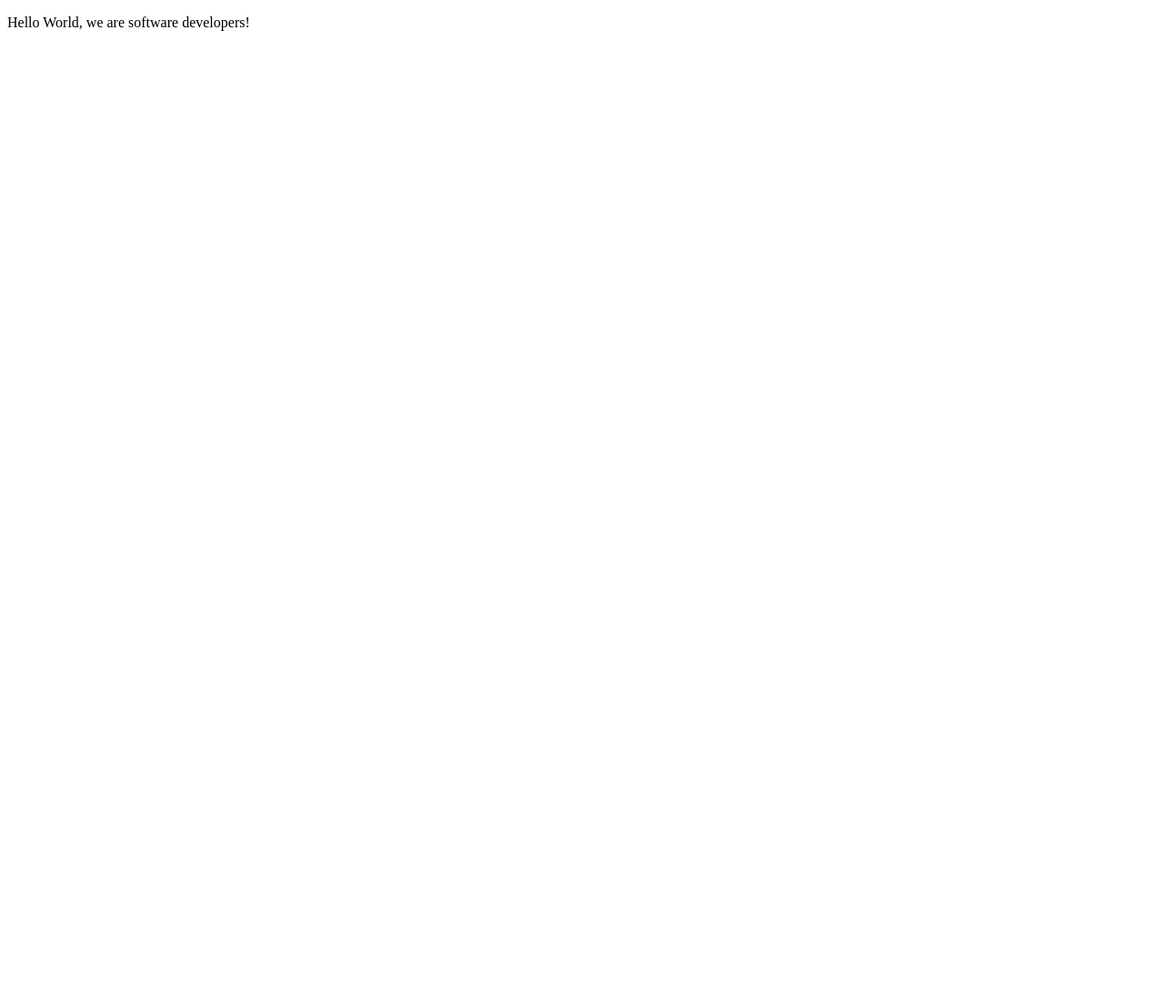
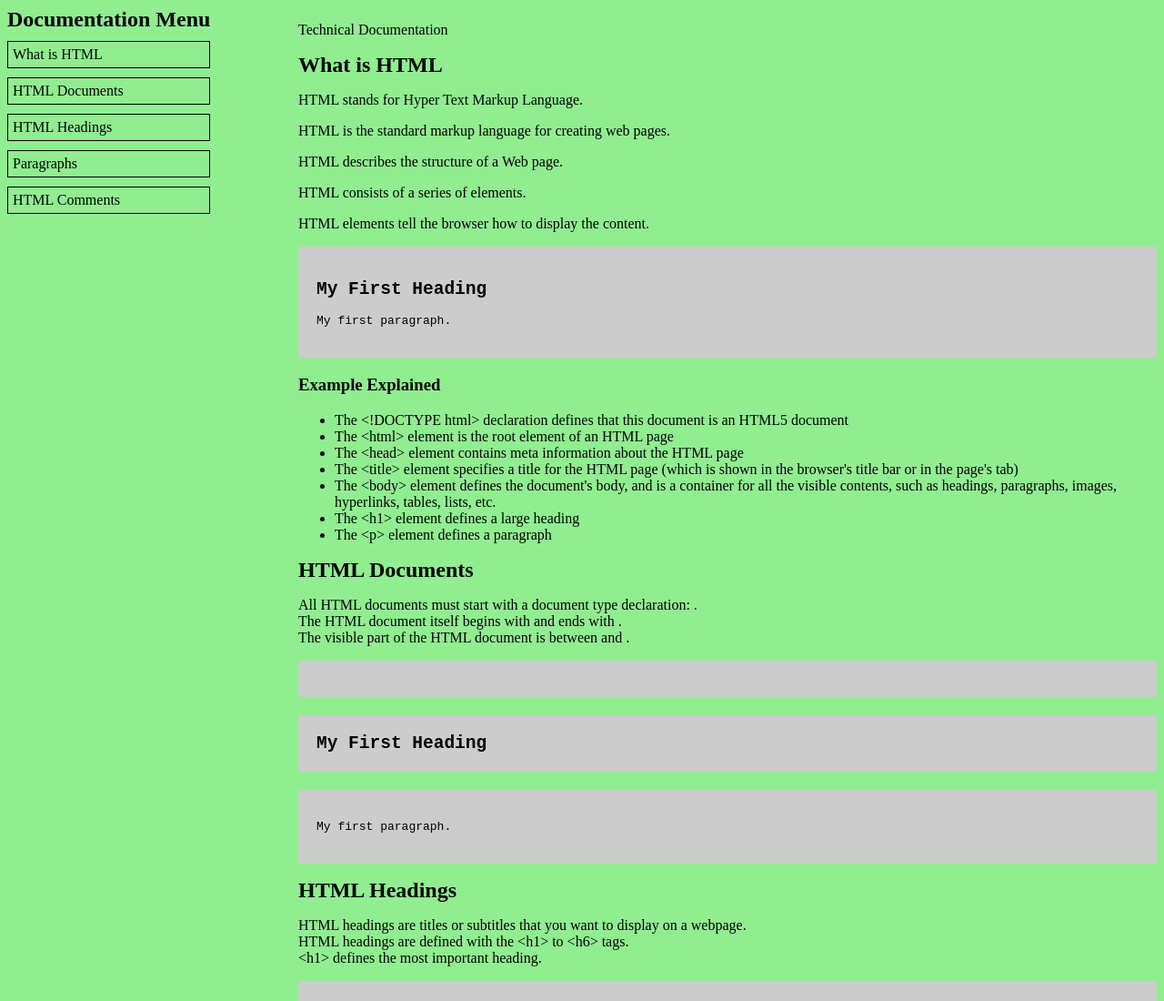
Before and after one commit to aman1/microverse-repo1, a plain HTML site: page index.html in a window 1280 px wide. Shown: the top 1100 px of the page at 91% size. Before the commit the page ends 800 px from the top, so only its background shows below. Drawn offline with Linux system fonts and the light colour scheme.

Commit message:
3rd commit

```diff
--- a/index.html
+++ b/index.html
@@ -1,9 +1,185 @@
 <!DOCTYPE html>
+<html>
 <head>
     <title>Second Repo</title>
+    <style>
+    div.main-body {
+	display: grid;
+	grid-template-columns: minmax(300px , auto)1fr;
+	grid-template-areas: "navbar mainContent";
+	grid-gap: 20px;
+    }
+
+nav#navbar {
+	grid-area: navbar;
+	position: fixed;
+}
+
+nav#navbar a {
+	display: block;
+	border: 1px solid black;
+	padding: 5px;
+	margin: 10px 0;
+	text-decoration: none;
+	color: black;
+}
+
+main#main-doc {
+	grid-area: mainContent;
+}
+
+header {
+	font-size: 1.5rem;
+	font-weight: bold;
+}
+
+code {
+	background-color: #CCC;
+	display: block;
+	padding: 20px;
+}
+@media screen and (min-width: 480px) {
+  body {
+    background-color: lightgreen;
+  }
+}
+    </style>
 </head>
 
 <body>
-    <p>Hello World, we are software developers!</p>
+    <div class="main-body">
+    <nav id="navbar">
+        <header>Documentation Menu</header>
+        <a href="#What_is_HTML" class="nav-link">
+            What is HTML</a>
+        <a href="#HTML_Documents" class="nav-link">
+                HTML Documents</a>
+        <a href="#HTML_Headings" class="nav-link">
+                    HTML Headings</a>
+        <a href="#Paragraphs" class="nav-link">
+                        Paragraphs</a>
+        <a href="#HTML_Comments" class="nav-link">
+                            HTML Comments</a>
+    </nav>
+    <main id="main-doc">
+        <p>Technical Documentation</p>
+        <section class="main-section" id="What_is_HTML">
+            <header>What is HTML</header>
+            <p>
+                HTML stands for Hyper Text Markup Language.
+            </p>
+            <P>
+                HTML is the standard markup language for creating web pages.
+            </P>
+            <P>
+                HTML describes the structure of a Web page.
+            </P>
+            <P>
+                HTML consists of a series of elements.
+            </P>
+            <P>
+                HTML elements tell the browser how to display the content.
+            </p>
+            <code>
+                <!DOCTYPE html>
+                <html>
+                <head>
+                <title>Page Title</title>
+                </head>
+                <body>
+
+                <h1>My First Heading</h1>
+                <p>My first paragraph.</p>
+
+                </body>
+                </html>
+            </code>
+            <h3>Example Explained</h3>
+           <ul>
+                <li>The &lt;!DOCTYPE html&gt; declaration defines that this document is an HTML5 document</li>
+                <li>The &lt;html&gt; element is the root element of an HTML page</li>
+                <li>The &lt;head&gt; element contains meta information about the HTML page</li>
+                <li>The &lt;title&gt; element specifies a title for the HTML page (which is shown in the browser's title bar or in the page's tab)</li>
+                <li>The &lt;body&gt; element defines the document's body, and is a container for all the visible contents, such as headings, paragraphs, images, hyperlinks, tables, lists, etc.</li>
+                <li>The &lt;h1&gt; element defines a large heading</li>
+                <li>The &lt;p&gt; element defines a paragraph</li>
+            </ul>
+        </section>
+
+        <section class="main-section" id="HTML_Documents">
+            <header>HTML Documents</header>
+            <p>
+                All HTML documents must start with a document type declaration: <!DOCTYPE html>.<br>
+                The HTML document itself begins with <html> and ends with </html>.<br>
+                The visible part of the HTML document is between <body> and </body>.
+            </p>
+            <p>
+            <code>
+                <!DOCTYPE html>
+                <html>
+                <head>
+                <title>Page Title</title>
+                </head>
+                <body>
+
+                <h1>My First Heading</h1>
+                <p>My first paragraph.</p>
+
+                </body>
+                </html>
+            </code>
+            </p>
+
+        </section>
+
+        <section class="main-section" id="HTML_Headings">
+            <header>HTML Headings</header>
+            <p>
+                HTML headings are titles or subtitles that you want to display on a webpage.<br>
+                HTML headings are defined with the &lt;h1&gt; to &lt;h6&gt; tags.<br>
+                 &lt;h1&gt; defines the most important heading.
+
+            </p>
+            <code>
+                <h1>Heading 1</h1>
+                <h2>Heading 2</h2>
+                <h3>Heading 3</h3>
+                <h4>Heading 4</h4>
+                <h5>Heading 5</h5>
+                <h6>Heading 6</h6>
+            </code>
+        </section>
+
+        <section class="main-section" id="Paragraphs">
+            <header>Paragraphs</header>
+            <p>
+                <h1>HTML Paragraphs</h1>
+                A paragraph always starts on a new line, and is usually a block of text.<br>
+                The HTML &lt;p&gt; element defines a paragraph.<br>
+                A paragraph always starts on a new line, and browsers automatically add some white space (a margin) before and after a paragraph.
+            </p>
+            <code>
+                <p>This is a paragraph.</p>
+                <p>This is another paragraph.</p>
+            </code>
+        </section>
+
+        <section class="main-section" id="HTML_Comments">
+            <header>HTML Comments</header>
+            <p>
+                HTML comments are not displayed in the browser, but they can help document your HTML source code.
+            </p>
+            <P>
+                With comments you can place notifications and reminders in your HTML code.
+            </p>
+            <code>
+                <!-- This is a comment -->
+                <p>This is a paragraph.</p>
+                <!-- This is also a comment -->
+            </code>
+        </section>
+    </main>
     <script src="https://cdn.freecodecamp.org/testable-projects-fcc/v1/bundle.js"></script>
+</div>
 </body>
+</html>
```
